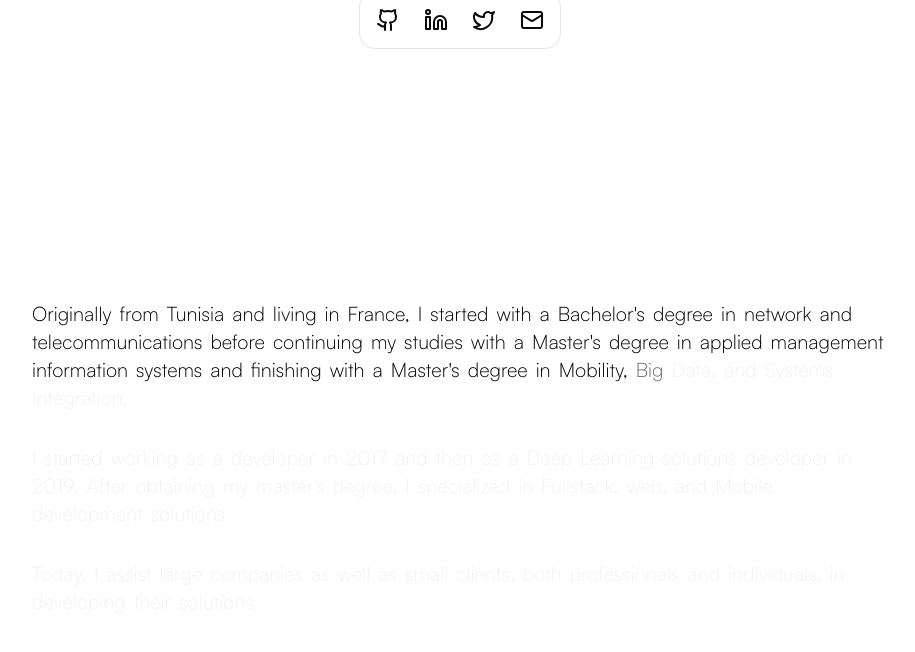
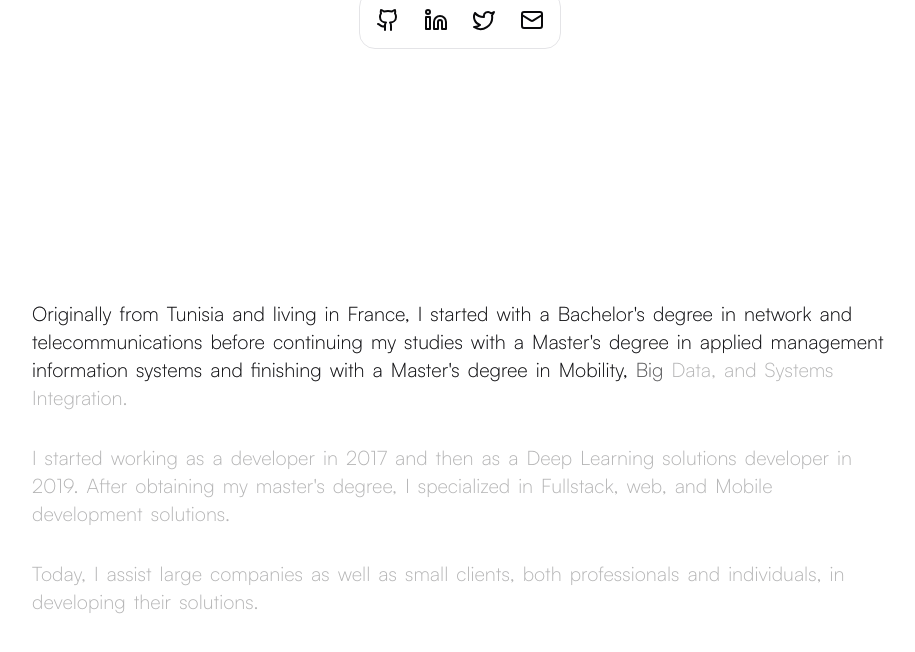
Before and after one commit to naderchatti/portfolio, a Next.js app: page / in a window 1280 px wide. Shown: the part 735-1387 px from the top of the page, without its empty margins (180-1095 px from the left). Built offline with nearby package versions, Linux system fonts and the light colour scheme.

Commit message:
change text reveal colors

```diff
--- a/components/ui/text-reveal.tsx
+++ b/components/ui/text-reveal.tsx
@@ -29,7 +29,7 @@ export const TextRevealByWord: FC<TextRevealByWordProps> = ({
           {allWords.map((words, pIndex) => (
             <p
               key={pIndex}
-              className="flex flex-wrap text-sm md:text-xl font-light text-black/20 dark:text-white/20"
+              className="flex flex-wrap text-sm md:text-xl font-light text-foreground"
             >
               {words.map((word, i) => {
                 const wordIndex =
@@ -63,10 +63,7 @@ const Word: FC<WordProps> = ({ children, progress, range }) => {
   return (
     <span className="relative mx-1">
       <span className="absolute opacity-30">{children}</span>
-      <motion.span
-        style={{ opacity: opacity }}
-        className="text-black dark:text-white"
-      >
+      <motion.span style={{ opacity: opacity }} className="text-primary">
         {children}
       </motion.span>
     </span>
```
